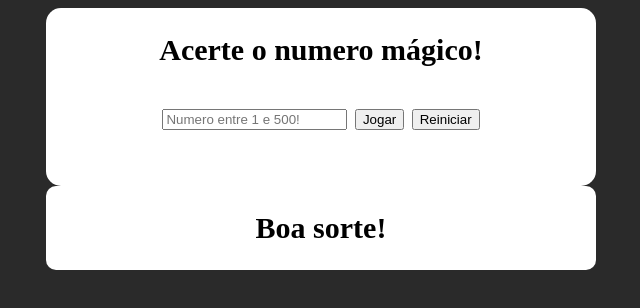
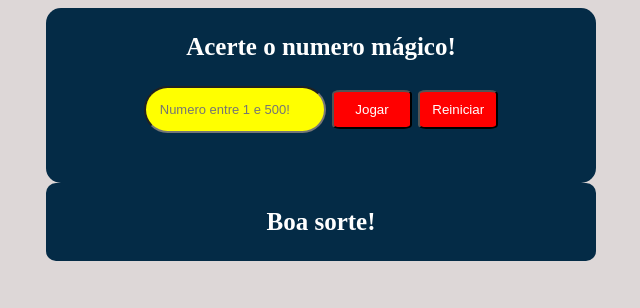
Before and after one commit to MateusCavalcante00/Pratica-Acerte-o-numero-magico, a plain HTML site: page index.html in a window 1280 px wide. Shown: the whole page, without its empty margins (319-959 px from the left). Drawn offline with Linux system fonts and the light colour scheme.

Commit message:
final update

```diff
--- a/estilo.css
+++ b/estilo.css
@@ -1,25 +1,45 @@
 body {
-    background-color: rgba(7, 6, 6, 0.856);
+    background-color: rgba(216, 209, 209, 0.856);
     color: white;
-    font-size: 30px;
+    font-size: 25px;
 }
 
 .inputsEcabeçalho {
-    background-color: white;
-    color: black;
+    background-color: rgb(4, 43, 70);
+    color: white;
     padding: 25px;
     width: 500px;
     text-align: center;
     margin: 0 auto;
     border-radius: 15px;
+    gap: 15px;
+    box-shadow: 50ch;
 }
 
 #feedback {
-    background-color: white;
-    color: black;
+    background-color: rgb(4, 43, 70);
+    color: white;
     text-align: center;
     padding: 25px;
     width: 500px;
     margin: 0 auto;
     border-radius: 10px;
 }
+
+#numero {
+    padding: 14px;
+    width: 150px;
+    font-size: 13px;
+    background-color: yellow;
+    border-radius: 25px;
+    color: rgb(4, 43, 70);
+}
+
+button {
+    cursor: pointer;
+    padding: 10px;
+    width: 80px;
+    border-radius: 10%;
+    background-color: red;
+    color: white;
+}
--- a/index.html
+++ b/index.html
@@ -13,27 +13,29 @@
         <header><strong>Acerte o numero mágico!</strong></header>
         <p>
             <input type="number" name="numero" id="numero" placeholder="Numero entre 1 e 500!">
-            <input type="button" value="Jogar" onclick="jogada()">
-            <input type="button" value="Reiniciar" onclick="reiniciar()">
+            <button id="botao1" onclick="jogada()">Jogar</button>
+            <button id="botao2" onclick="reiniciar()">Reiniciar</button>
         </p>
     </div>
     <div id="feedback">
         <strong>Boa sorte!</strong>
     </div>
     <script>
+
         let min = 1;
         let max = 500;
         let numeroSorteado = Math.round(Math.random() * (max - min)) + min;
         let divResult = document.getElementById('feedback');
-        let numTentativas = 0;
+        let numTentativas = 0; vezes = 1;
+        let numeroTentado = document.getElementById('numero');
 
         function jogada() {
 
-            let numeroTentado = document.getElementById('numero');
 
-            if (numeroTentado.value === "" || Number(numeroTentado.value) > 500) {
 
-                alert(`Voçê precisa inserir um numero valido para a jogada!`);
+            if (numeroTentado.value === "" || Number(numeroTentado.value) > 500 || Number(numeroTentado.value) <= 0) {
+
+                alert("Você precisa inserir um numero válido para a jogada!");
                 numeroTentado.value = "";
                 numeroTentado.focus();
                 return;
@@ -41,35 +43,38 @@
 
             let numero = Number(numeroTentado.value);
 
-
             let quase = Math.abs(numeroSorteado - numero);
 
-            if (quase < 10) {
+            if (quase < 5 && quase !== 0 && vezes === 1) {
+                vezes++;
+                alert("Uuuuuh, essa foi quase!")
+            }
 
-                numTentativas++;
 
-                divResult.innerHTML = "Uuuuuh, essa foi quase!"
-            }
 
             if (numero === numeroSorteado) {
 
-                divResult.innerHTML = `<br><strong>Parabens, voçê acertou!</br></strong>
-                                       <br><strong>Numero totais de tentavivas: ${numTentativas}<br></strong>
+                divResult.innerHTML = `<br><strong>Parabens, você acertou!</br></strong>
+                                       <br><strong>Numero total de tentavivas: ${numTentativas}<br></strong>
                                        <br><strong>Numero mágico: ${numeroSorteado}</br></strong>`
+
 
             } else if (numero > numeroSorteado) {
 
                 numTentativas++;
 
                 divResult.innerHTML = `<strong>Tente um numero menor!</strong>
-                                       <br>Tentativas: <strong>${numTentativas}</strong></br>`;
+                                       <br>Tentativas: <strong>${numTentativas}</strong></br>
+                                       <br><strong>Ultimo numero tentado: ${numero}</strong></br>`;
+
 
             } else if (numero < numeroSorteado) {
 
                 numTentativas++;
 
                 divResult.innerHTML = `<strong>Tente um numero maior!</strong>
-                                       <br>Tentativas: <strong>${numTentativas}</strong></br>`;
+                                       <br>Tentativas: <strong>${numTentativas}</strong></br>
+                                       <br><strong>Ultimo numero tentado: ${numero}</strong></br>`;
             }
 
             numeroTentado.value = "";
@@ -78,11 +83,24 @@
         }
 
         function reiniciar() {
-            let min = 1;
-            let max = 500;
-            let numeroSorteado = Math.round(Math.random() * (max - min)) + min;
-            alert(`Jogo reiniciado! Novo numero sorteado, boa sorte!`);
-            divResult.innerHTML = `<strong>Boa sorte!</strong>`
+
+            let reinicio = confirm('Quer realmente reiniciar o jogo?');
+
+            if (reinicio) {
+                numeroSorteado = Math.round(Math.random() * (max - min)) + min;
+                alert(`Jogo reiniciado! Novo numero sorteado, boa sorte!`);
+                divResult.innerHTML = `<strong>Boa sorte!</strong>`
+                numTentativas = 0;
+                numeroTentado.value = "";
+                numeroTentado.focus();
+                vezes = 1;
+
+            } else {
+                numeroTentado.focus();
+                return;
+
+            }
+
         }
     </script>
 </body>
```
